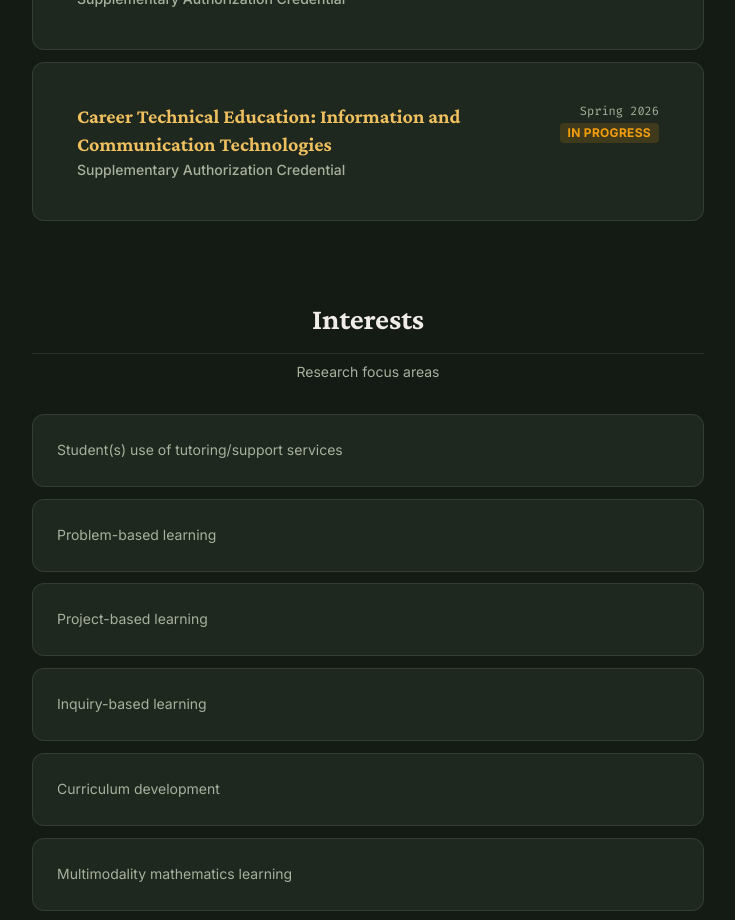
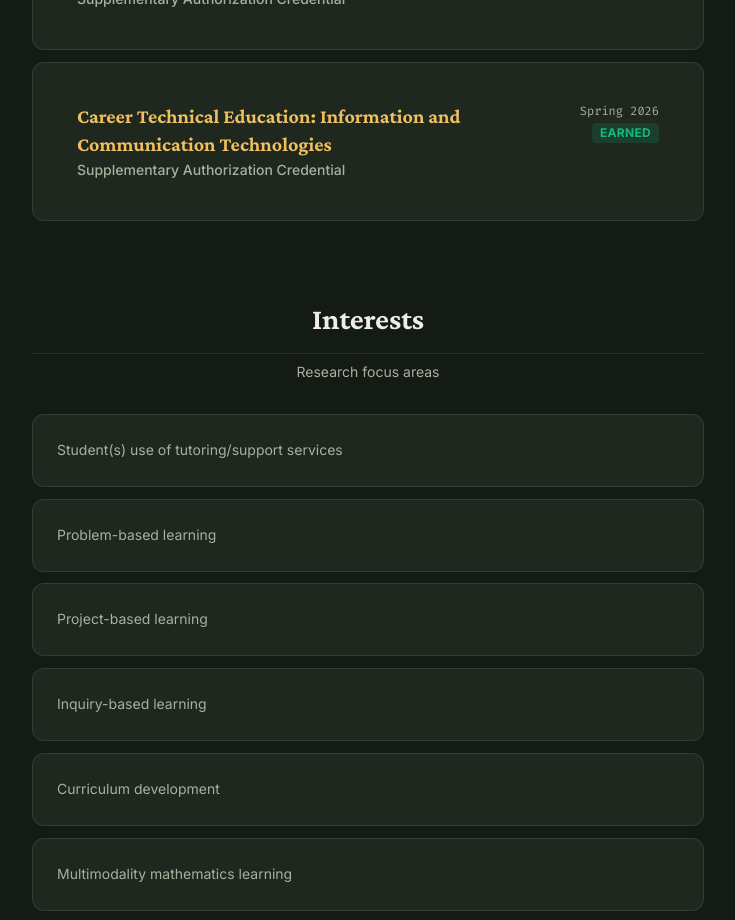
Before and after one commit to shuff57/steven, a Next.js app: page /education in a window 1280 px wide. Shown: the part 1680-2600 px from the top of the page, without its empty margins (272-1007 px from the left). Built offline with nearby package versions, Linux system fonts and the light colour scheme.

Commit message:
data: mark CTE supplementary authorization credential as earned

```diff
--- a/src/data/education.ts
+++ b/src/data/education.ts
@@ -58,7 +58,7 @@ export const education: Education = {
       field: 'Career Technical Education: Information and Communication Technologies',
       institution: 'California State University, Chico',
       date: 'Spring 2026',
-      status: 'in-progress',
+      status: 'earned',
     },
   ],
   thesis: {
```
